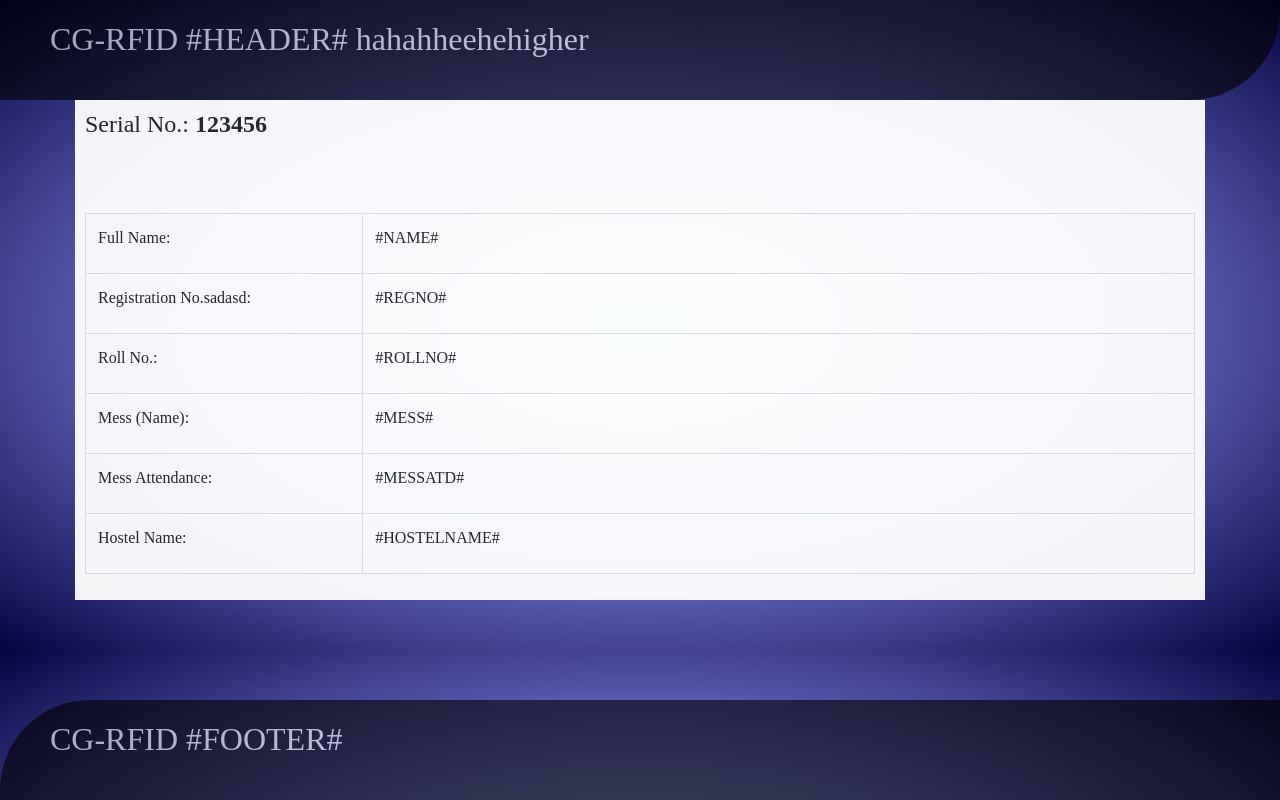
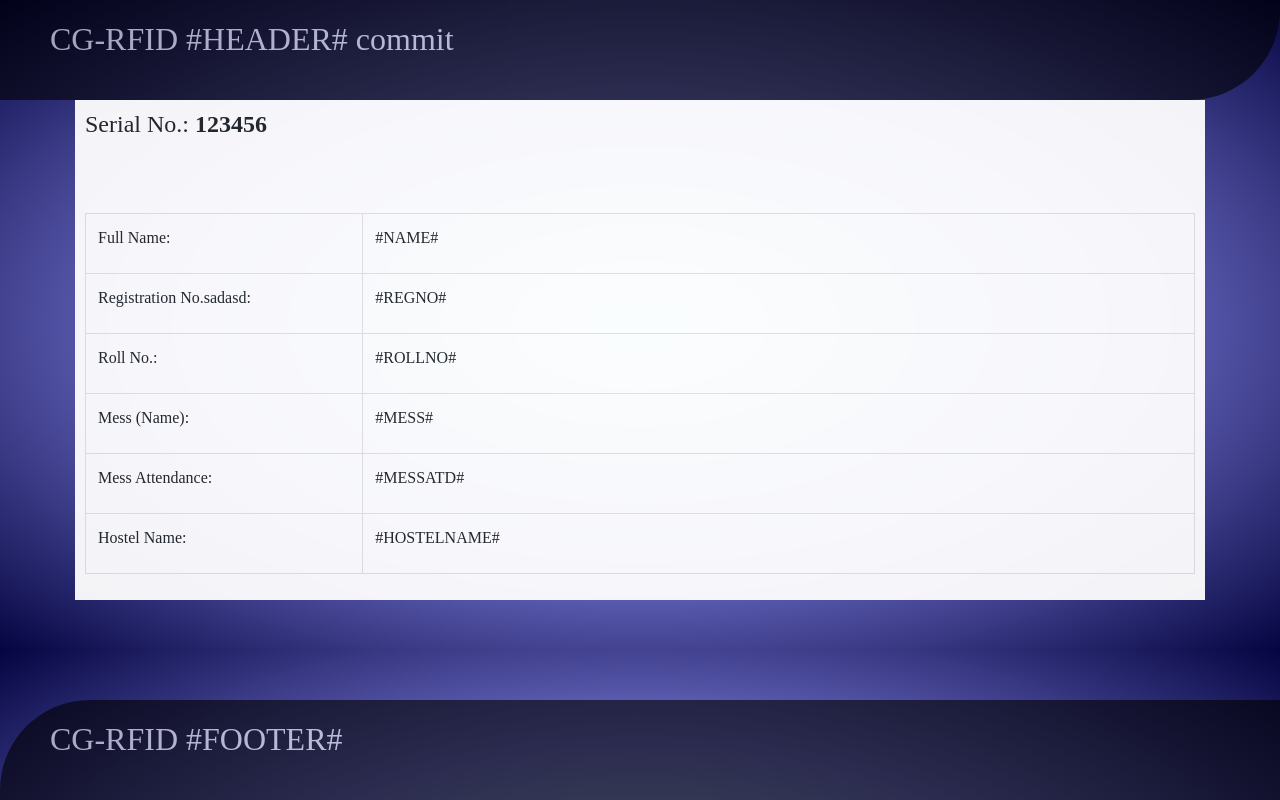
Before and after one commit to Shailesh148/branchtest, a plain HTML site: page details.html in a window 1280 px wide. Drawn offline with nearby package versions, Linux system fonts and the light colour scheme.

Commit message:
second commit

```diff
--- a/details.html
+++ b/details.html
@@ -63,7 +63,7 @@
 
 <div class="container-fluid">
 	<div class="row header">
-		<h2>CG-RFID #HEADER# hahahheehehigher<h2>
+		<h2>CG-RFID #HEADER# commit<h2>
 	</div>
 
 	<div class="row midsection">
```
